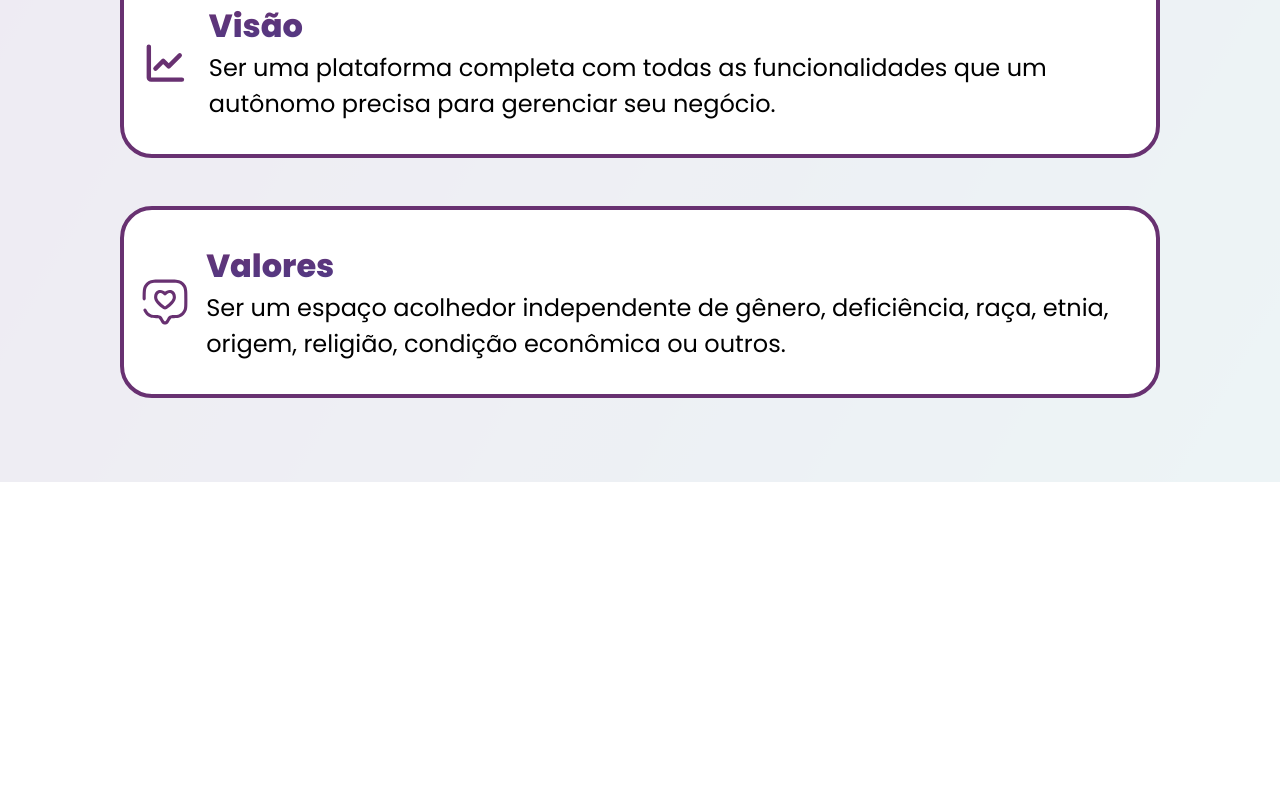
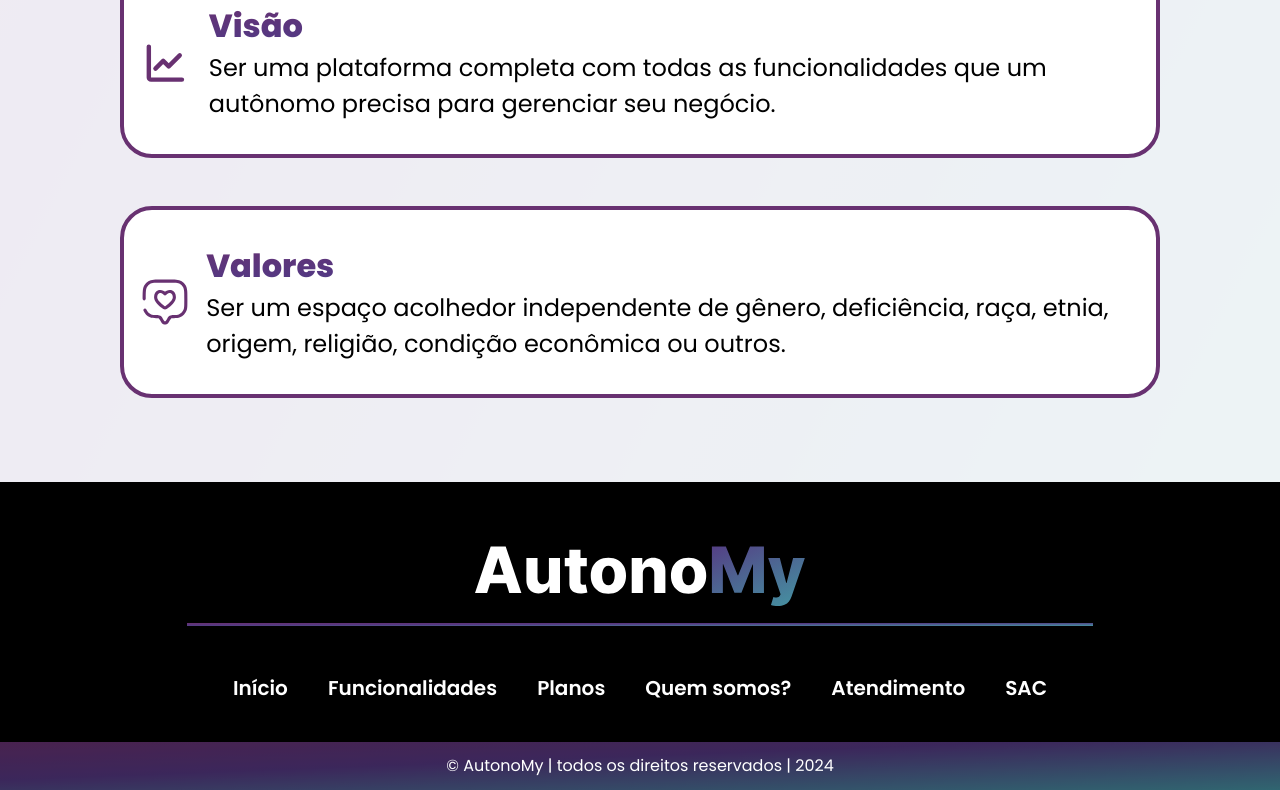
Before and after one commit to Autono-My/AutonoMy, a React (Vite) app: page /quemsomos in a window 1280 px wide. Shown: the part 1756-2546 px from the top of the page. Before the commit the page ends 2238 px from the top, so only its background shows below. Built offline with nearby package versions, Linux system fonts and the light colour scheme.

Commit message:
commits footer

```diff
--- /dev/null
+++ b/src/components/Footer/Footer.jsx
@@ -0,0 +1,42 @@
+import { Link } from "react-router-dom";
+import AutonoMyFooter from "../../assets/images/AutonoMy-Logo-Footer.svg";
+
+export default function Footer() {
+  return (
+    <>
+      <div className="bg-black flex flex-col items-center justify-center">
+        <div className="my-12">
+          <img className="py-4 px-72" src={AutonoMyFooter} alt="Logo" />
+          <div className="w-full bg-gradient-to-br from-rosa from-0% via-roxo via-40% to-ciano to-100% p-[1.4px]"></div>
+        </div>
+        <nav className="text-xl font-poppins-semibold text-white relative mb-10">
+          <ul className="flex gap-10">
+            <li>
+              <Link to="/">Início</Link>
+            </li>
+            <li>
+              <Link>Funcionalidades</Link>
+            </li>
+            <li>
+              <Link>Planos</Link>
+            </li>
+            <li>
+              <Link to="/quemsomos">Quem somos?</Link>
+            </li>
+            <li>
+              <Link>Atendimento</Link>
+            </li>
+            <li>
+              <Link>SAC</Link>
+            </li>
+          </ul>
+        </nav>
+        <div className="bg-gradient-to-br from-rosa from-0% via-roxo via-40% to-ciano to-100% w-full">
+          <div className="bg-black/[.30] w-full">
+            <p className="flex justify-center text-white font-poppins-regular py-3 ">© AutonoMy | todos os direitos reservados | 2024</p>
+          </div>
+        </div>
+      </div>
+    </>
+  );
+}
--- a/src/pages/QuemSomos/index.jsx
+++ b/src/pages/QuemSomos/index.jsx
@@ -2,6 +2,7 @@
 import Header from "../../components/Header/Header";
 import Devs from "../../components/Card/Devs";
 import Card3 from "../../components/Card/Card3";
+import Footer from "../../components/Footer/Footer";
 
 // Imagens
 import Guilherme from "../../assets/images/Guilherme.svg";
@@ -23,10 +24,20 @@ export default function QuemSomos() {
             <div className="flex flex-col justify-start items-start gap-2.5 text-[3rem]">
               <h2 className="px-5 py-5">
                 Como a Autono
-                <span className="bg-gradient-to-br from-rosa from-0% via-roxo via-40% to-ciano to-100% text-transparent bg-clip-text">My</span> surgiu?
+                <span className="bg-gradient-to-br from-rosa from-0% via-roxo via-40% to-ciano to-100% text-transparent bg-clip-text">
+                  My
+                </span>{" "}
+                surgiu?
               </h2>
-              <p className="leading-10 text-[1.4rem] font-poppins-semibold text-pretty px-5 py-6">A <span className="text-[1.4rem] font-poppins-extrabold">Autono<span className="text-[1.4rem] bg-purple-900 text-transparent bg-clip-text">My</span>
-                </span> surgiu com o desejo de ajudar e auxiliar trabalhadores
+              <p className="leading-10 text-[1.4rem] font-poppins-semibold text-pretty px-5 py-6">
+                A{" "}
+                <span className="text-[1.4rem] font-poppins-extrabold">
+                  Autono
+                  <span className="text-[1.4rem] bg-purple-900 text-transparent bg-clip-text">
+                    My
+                  </span>
+                </span>{" "}
+                surgiu com o desejo de ajudar e auxiliar trabalhadores
                 autônomos. Com essa ideia em mente desenvolvemos uma plataforma
                 que junta todas as ferramentas necessárias para administrar e
                 gerenciar seu negócio em um só lugar.
@@ -100,20 +111,24 @@ export default function QuemSomos() {
               />
             </div>
             <div>
-              <Card3 icone={Graphic}
+              <Card3
+                icone={Graphic}
                 titulo="Visão"
                 texto="Ser uma plataforma completa com todas as funcionalidades que um
-              autônomo precisa para gerenciar seu negócio."/>
-
+              autônomo precisa para gerenciar seu negócio."
+              />
             </div>
             <div>
-              <Card3 icone={Chat}
+              <Card3
+                icone={Chat}
                 titulo="Valores"
-              texto="Ser um espaço acolhedor independente de gênero, deficiência, raça, etnia, origem, religião, condição econômica ou outros."/>
-
+                texto="Ser um espaço acolhedor independente de gênero, deficiência, raça, etnia, origem, religião, condição econômica ou outros."
+              />
             </div>
           </div>
         </section>
+        {/* Footer */}
+        <Footer/>
       </main>
     </>
   );
--- a/tailwind.config.js
+++ b/tailwind.config.js
@@ -7,6 +7,7 @@ export default {
   theme: {
     extend: {
       colors: {
+        "custom-purple": "#683171",
         "rosa": "#683171",
         "roxo": "#553882",
         "ciano": "#4591a1",
```
Also changed, not shown: src/assets/images/AutonoMy-Logo-Footer.svg (added). Lines whose indentation alone changed are shown as unchanged.
